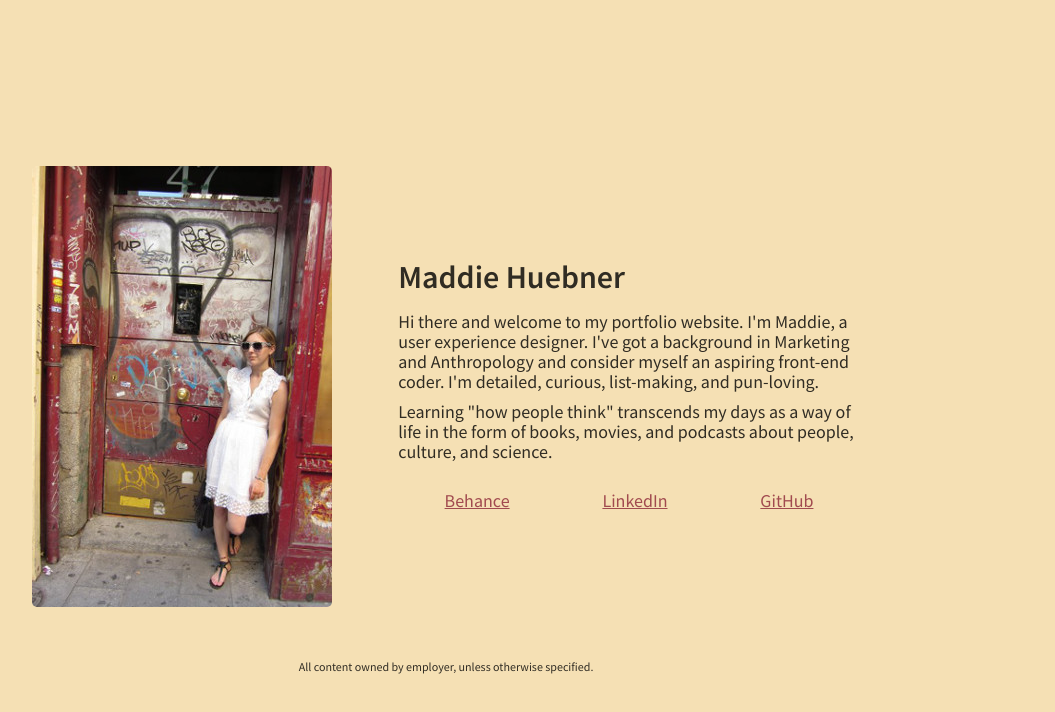
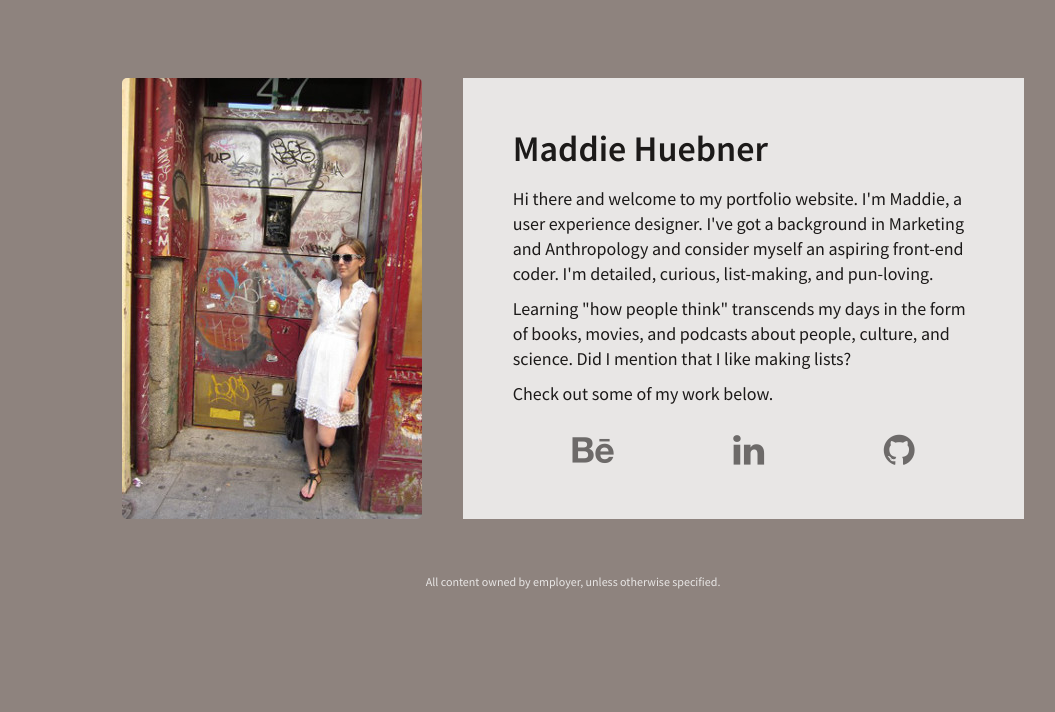
Before and after one commit to huebnema/ux-portfolio, a plain HTML site: page index.html in a window 1280 px wide. Shown: the whole page, without its empty margins (67-1122 px from the left). Drawn offline with nearby package versions, Linux system fonts and the light colour scheme.

Commit message:
Add icons

```diff
--- a/css/main.css
+++ b/css/main.css
@@ -111,11 +111,14 @@ nav a:hover {
 
 .main aside {
     color: black;
+    background-color: white;
+    padding: 20px 50px;
+
     opacity: 0.8;
 }
 
 .footer-container footer {
-    color: black;
+    color: white;
     opacity: 0.8;
     padding: 20px 0;
 }
@@ -133,10 +136,7 @@ nav a:hover {
    ========================================================================== */
 
 .background {
-    background-color: rgb(245, 224, 180);
-    top: 50%;
-    bottom: 50%;
-    position: absolute;
+    background-color: rgb(142, 131, 126);
 }
 
 .rounded-corners {
@@ -168,20 +168,21 @@ nav a:hover {
 }
 
 p {
-    line-height: 20px;
+    line-height: 25px;
     font-size: 18px;
     margin-top: 0px;
     margin-bottom: 10px;
 }
 
 a {
-    color: rgb(141, 38, 55);
+    color: black;
+    opacity: 0.6;
     font-size: 18px;
     padding: 5px;
 }
 
 a:hover {
-    text-decoration:none;
+    text-decoration: ;
 }
 
 .center-vertically {
@@ -190,9 +191,14 @@ a:hover {
   justify-content: center;
 }
 
+.logo {
+    font-size: 36px;
+    padding: 5px 12px;
+}
 
-
-
+h1 {
+    font-size: 36px;
+}
 
 
 
--- a/index.html
+++ b/index.html
@@ -13,11 +13,12 @@
 
         <link rel="stylesheet" href="css/normalize.min.css">
         <link rel="stylesheet" href="css/main.css">
+        <link rel="stylesheet" href="https://maxcdn.bootstrapcdn.com/font-awesome/4.5.0/css/font-awesome.min.css">
 
         <script src="js/vendor/modernizr-2.8.3-respond-1.4.2.min.js"></script>
         <link href='https://fonts.googleapis.com/css?family=Source+Sans+Pro:400,600,300' rel='stylesheet' type='text/css'>
     </head>
-    <body class="background center-vertically">
+    <body class="background">
         <!--[if lt IE 8]>
             <p class="browserupgrade">You are using an <strong>outdated</strong> browser. Please <a href="http://browsehappy.com/">upgrade your browser</a> to improve your experience.</p>
         <![endif]-->
@@ -34,14 +35,15 @@
                             <img class="rounded-corners" src="img/me2.jpg" alt="Maddie Huebner">
                     </section>
 
-                    <aside class="flex-item center-vertically">
+                    <aside class="flex-item center-vertically aside-styling">
                         <h1>Maddie Huebner</h1>
                         <p>Hi there and welcome to my portfolio website. I'm Maddie, a user experience designer. I've got a background in Marketing and Anthropology and consider myself an aspiring front-end coder. I'm detailed, curious, list-making, and pun-loving.</p>
-                        <p>Learning "how people think" transcends my days as a way of life in the form of books, movies, and podcasts about people, culture, and science.</p>
+                        <p>Learning "how people think" transcends my days in the form of books, movies, and podcasts about people, culture, and science. Did I mention that I like making lists?</p>
+                        <p>Check out some of my work below.</p>
                         <ul class="flex-container link-ul">
-                            <li><a href="https://www.behance.net/maddiehuebner">Behance</a></li>
-                            <li><a href="https://www.linkedin.com/in/madisonhuebner">LinkedIn</a></li>
-                            <li><a href="https://github.com/huebnema">GitHub</a></li>
+                            <li><a class="logo" href="https://www.behance.net/maddiehuebner"><i class="fa fa-behance"></i></a></li>
+                            <li><a class="logo" href="https://www.linkedin.com/in/madisonhuebner"><i class="fa fa-linkedin"></i></a></li>
+                            <li><a class="logo" href="https://github.com/huebnema"><i class="fa fa-github"></i></a></li>
                          </ul>
                     </aside>
 
```
